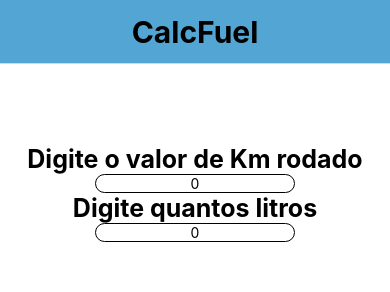
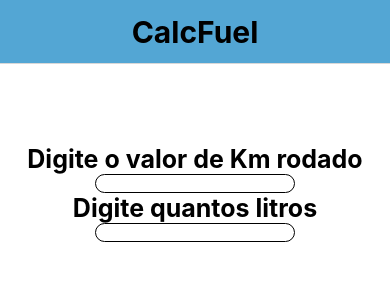
Before and after one commit to PauloSTDev/CalcFuel, a React Native app: screen /Home in a window 390 px wide. Shown: the top 292 px of the page. Built offline with nearby package versions, Linux system fonts and the light colour scheme.

Commit message:
Resolve bugs

```diff
--- a/src/pages/Home.js
+++ b/src/pages/Home.js
@@ -22,7 +22,6 @@ export default function Home({ navigation }) {
         <TextInput
           style={styles.textInput}
           keyboardType='numeric'
-          value={km}
           set={setKm}
           onChangeText={(texto) => {setKm(texto)}}
 
@@ -30,7 +29,6 @@ export default function Home({ navigation }) {
         <Text style={styles.text}>Digite quantos litros</Text>
         <TextInput
           style={styles.textInput}
-          value={litros}
           set={setLitros}
           keyboardType='numeric'
           onChangeText={(texto) => {setLitros(texto)}}
```
